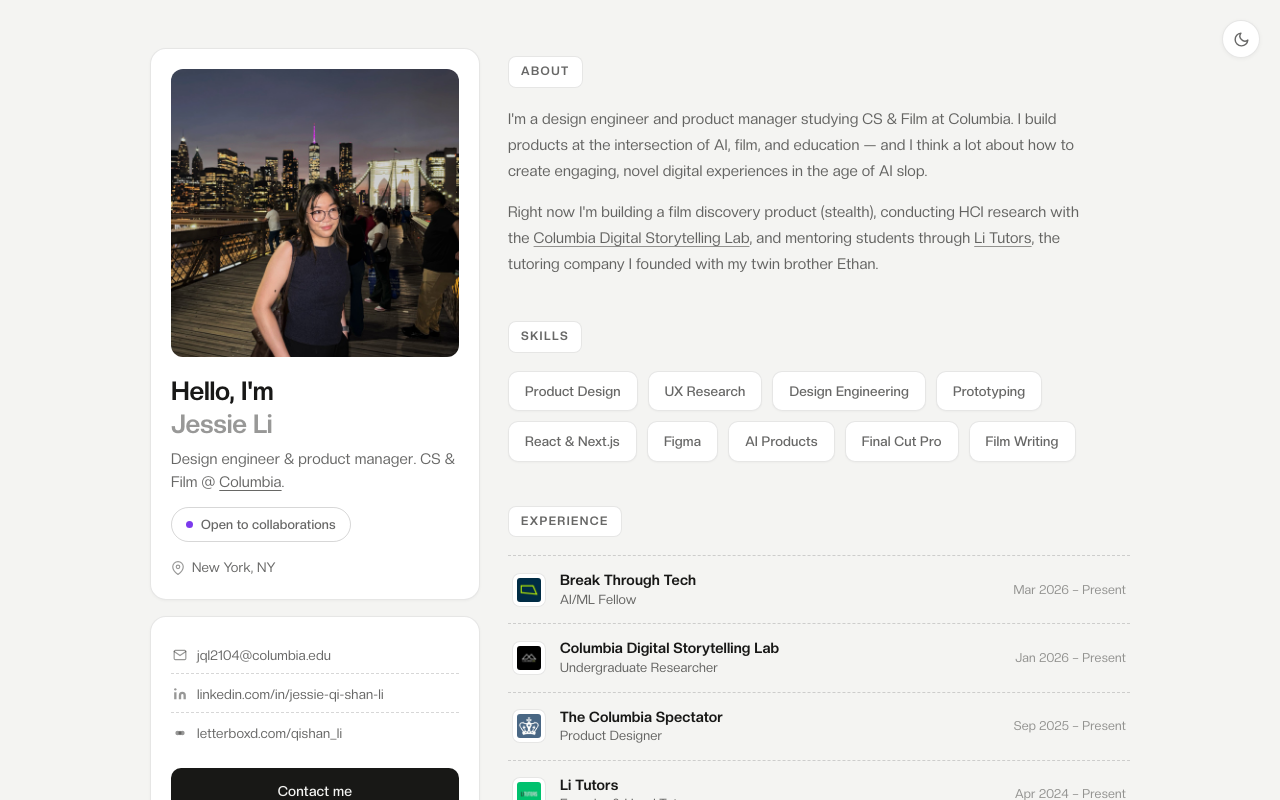
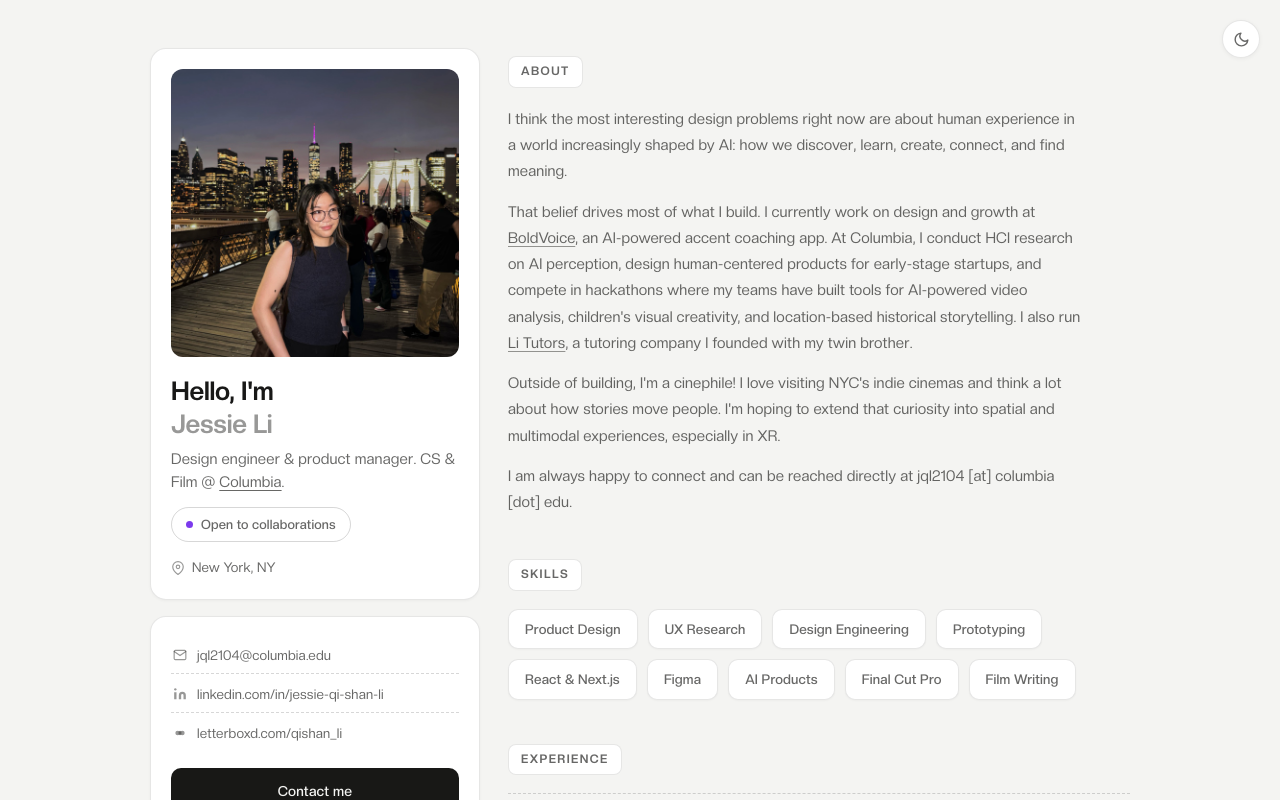
Before and after one commit to jessie-qs-li/portfolio, a Next.js app: page / in a window 1280 px wide. Shown: the top 800 px of the page. Built offline with nearby package versions, Linux system fonts and the light colour scheme; no server answers.

Commit message:
Rewrite About section; mention BoldVoice design & growth work

```diff
--- a/app/page.tsx
+++ b/app/page.tsx
@@ -83,15 +83,25 @@ export default function Home() {
             <span className="section-chip">About</span>
             <div className="about-text">
               <p>
-                I&apos;m a design engineer and product manager studying CS &amp; Film at Columbia. I build
-                products at the intersection of AI, film, and education — and I think a lot about how to
-                create engaging, novel digital experiences in the age of AI slop.
+                I think the most interesting design problems right now are about human experience in a
+                world increasingly shaped by AI: how we discover, learn, create, connect, and find meaning.
               </p>
               <p>
-                Right now I&apos;m building a film discovery product (stealth), conducting HCI research with
-                the <a href="https://www.digitalstorytellinglab.com/" target="_blank" rel="noopener">Columbia Digital Storytelling Lab</a>,
-                and mentoring students through <a href="https://li-tutors.figma.site/" target="_blank" rel="noopener">Li Tutors</a>,
-                the tutoring company I founded with my twin brother Ethan.
+                That belief drives most of what I build. I currently work on design and growth
+                at <a href="https://www.boldvoice.com/" target="_blank" rel="noopener">BoldVoice</a>, an
+                AI-powered accent coaching app. At Columbia, I conduct HCI research on AI perception,
+                design human-centered products for early-stage startups, and compete in hackathons where
+                my teams have built tools for AI-powered video analysis, children&apos;s visual creativity,
+                and location-based historical storytelling. I also run <a href="https://li-tutors.figma.site/" target="_blank" rel="noopener">Li Tutors</a>,
+                a tutoring company I founded with my twin brother.
+              </p>
+              <p>
+                Outside of building, I&apos;m a cinephile! I love visiting NYC&apos;s indie cinemas and think
+                a lot about how stories move people. I&apos;m hoping to extend that curiosity into spatial
+                and multimodal experiences, especially in XR.
+              </p>
+              <p>
+                I am always happy to connect and can be reached directly at jql2104 [at] columbia [dot] edu.
               </p>
             </div>
           </section>
```
